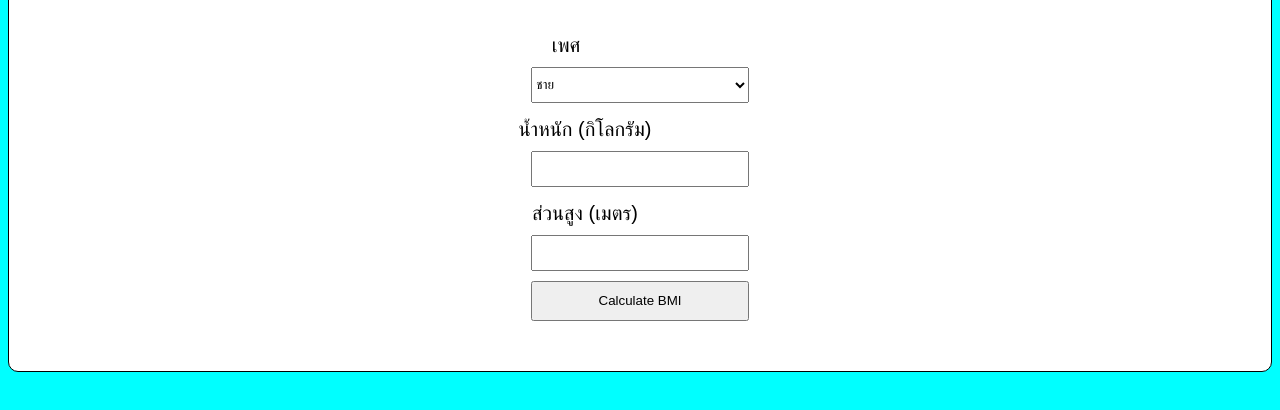
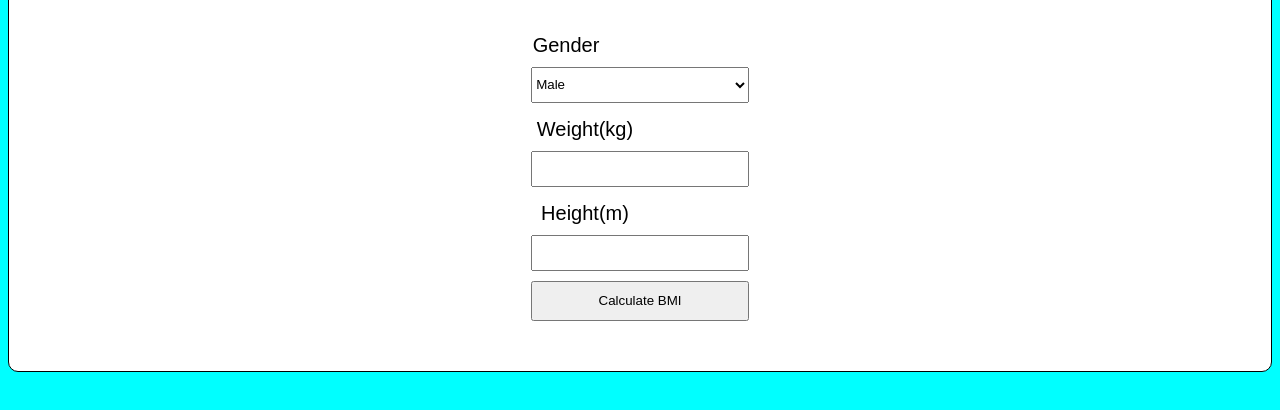
Before and after one commit to Zackkung/Bmi, a plain HTML site: page index.html in a window 1280 px wide. Shown: the part 170-580 px from the top of the page. Drawn offline with Linux system fonts and the light colour scheme.

Commit message:
Update index.html

```diff
--- a/index.html
+++ b/index.html
@@ -8,14 +8,14 @@
   <body>
     <div class="container">
       <h1>BMI Calculator</h1>
-      <label for="gender" class="gender">เพศ</label>
+      <label for="gender" class="gender">Gender</label>
       <select id="gender">
-        <option>ชาย</option>
-        <option>หญิง</option>
+        <option>Male</option>
+        <option>Female</option>
       </select>
-      <label for="weight">น้ำหนัก (กิโลกรัม)</label>
+      <label for="weight">Weight(kg)</label>
       <input type="number" id="weight">
-      <label for="height">ส่วนสูง (เมตร)</label>
+      <label for="height">Height(m)</label>
       <input type="number" id="height">
       <button id="btn">Calculate BMI</button>
       <div id="result"></div>
```
